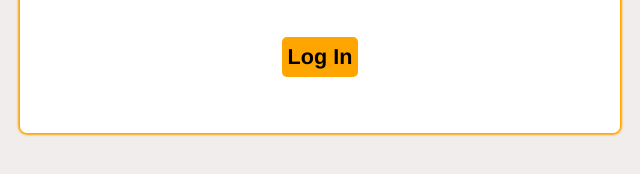
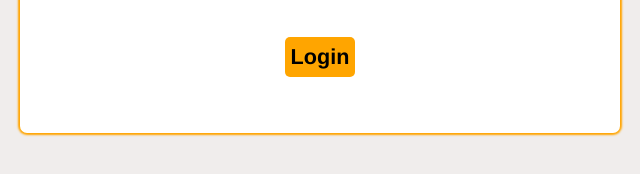
Before and after one commit to kossy360/Fast-food-2, a plain HTML site: page pages/singin.html in a window 1280 px wide. Shown: the part 410-584 px from the top of the page, 320-960 px from the left. Drawn offline with Linux system fonts and the light colour scheme.

Commit message:
Update singin.html

```diff
--- a/pages/singin.html
+++ b/pages/singin.html
@@ -24,7 +24,7 @@
                 <input type="password" id="password1">
             </div>
         </form>
-        <button type="submit">Log In</button>
+        <button type="submit">Login</button>
     </div>
 </body>
 
```
